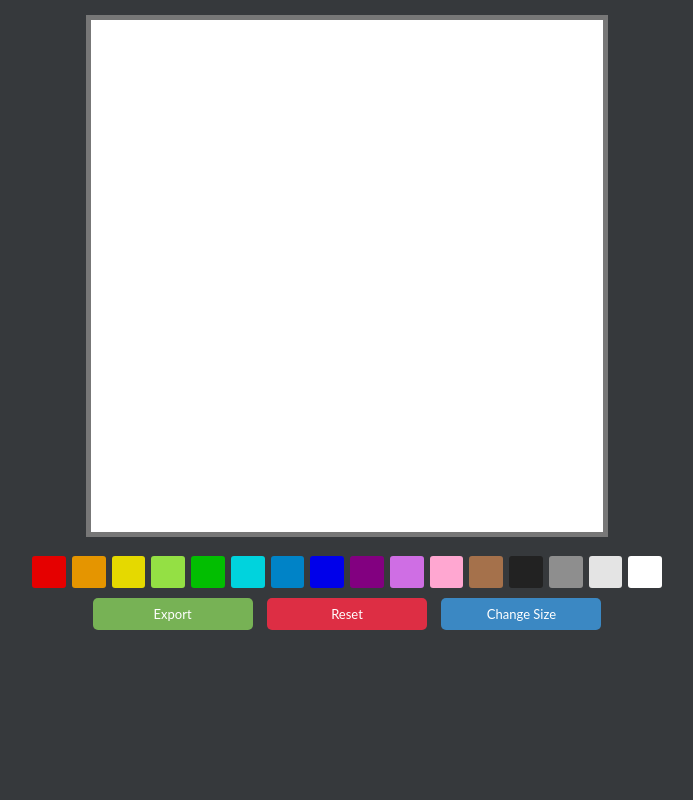
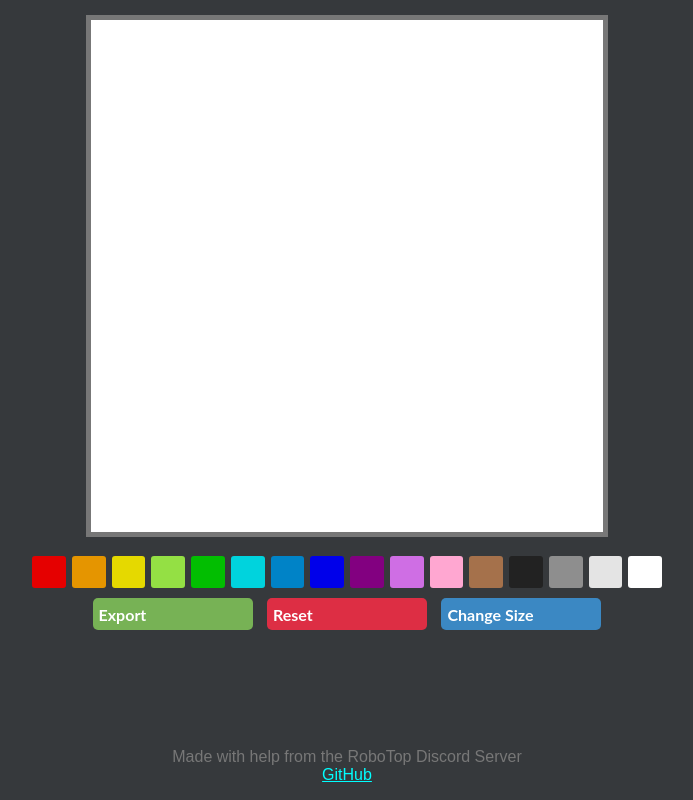
Before and after one commit to NoahTheNerd/placeplanner, a plain HTML site: page index.html in a window 1280 px wide. Shown: the whole page, without its empty margins (293-986 px from the left). Drawn offline with Linux system fonts and the light colour scheme.

Commit message:
i forgor :skull:

```diff
--- a/index.html
+++ b/index.html
@@ -14,7 +14,10 @@
             </div>
         </div>
         <div style="width: 100%; text-align:center;">
-            <button style="background-color: #77B255; height: 4vh; width: 20vh; font-size: 13px" onclick="exportplace()">Export</button> <button style="background-color: #DD2E44; height: 4vh; width: 20vh; font-size: 13px" onclick="resetplace()">Reset</button> <button style="background-color: #3B88C3; width: 20vh; height: 4vh; font-size:13px;" onclick="cyclesize()" id="changesize">Change Size</button>
+            <button style="background-color: #77B255; height: 4vh; width: 20vh; font-size: 16px; font-weight: bold; text-align: left;" onclick="exportplace()">Export</button>
+            <button style="background-color: #DD2E44; height: 4vh; text-align: left; width: 20vh; font-size: 16px; font-weight: bold;" onclick="resetplace()">Reset</button>
+            <button style="background-color: #3B88C3; width: 20vh; font-weight: bold; height: 4vh; font-size:16px; text-align: left;" onclick="cyclesize()">Change Size</button>
         </div>
+        <div class="footer">Made with help from the RoboTop Discord Server<br><a href="https://github.com/noahthenerd/placeplanner" target="_blank">GitHub</a><p></p></div>
     <script src="script.js"></script>
 </html>
--- a/style.css
+++ b/style.css
@@ -85,7 +85,14 @@ button, input {
     background-color: rgba(0, 0, 0, 0.5);
 }
 
-
+.footer {
+    position: fixed;
+    left: 0;
+    bottom: 0;
+    width: 100%;
+    text-align: center;
+    color: #777;
+}
 
 button:hover { transform: scale(1.05); }
 button:active { transform: scale(1.1); }
```
